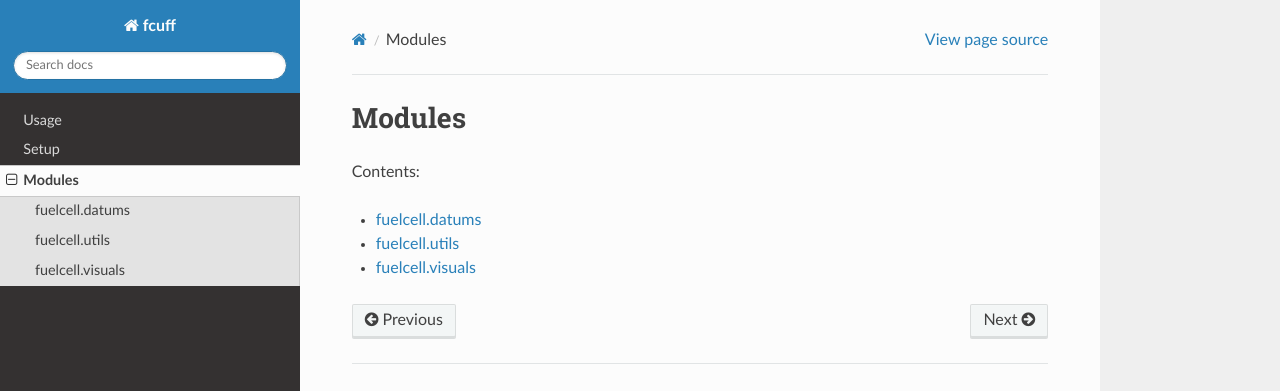
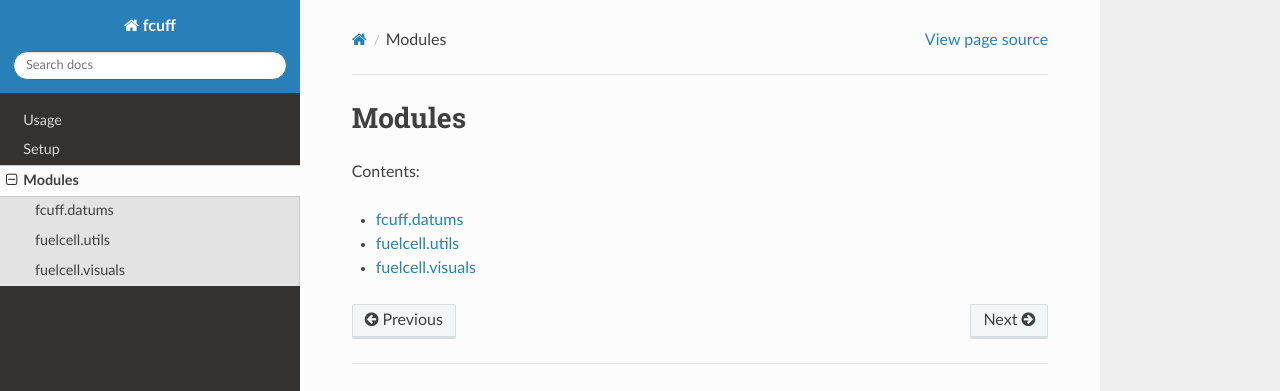
Before and after one commit to SiegKat/fcuff, a Sphinx documentation site: the page built from docs/source/modules/modindex.rst, in a window 1280 px wide. Shown: the top 391 px of the page. Built offline with Sphinx 7.4.7 and the Read the Docs theme 3.1.0, drawn with Linux system fonts in a browser that asks for light colours.

Commit message:
Update datums.rst

```diff
--- a/docs/source/modules/datums.rst
+++ b/docs/source/modules/datums.rst
@@ -1,8 +1,8 @@
-fuelcell.datums
+fcuff.datums
 =================
 
 Data processing functions
 
-.. automodule:: fuelcell.datums
+.. automodule:: fcuff.datums
    :members:
    :undoc-members:
```
